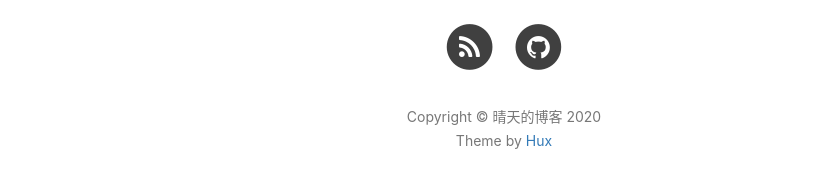
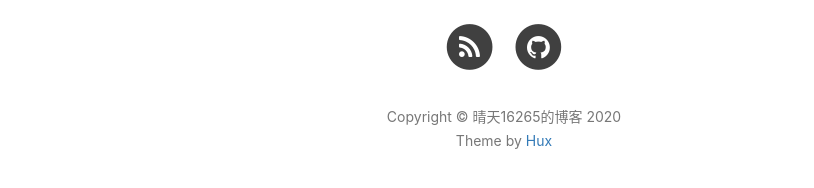
Before and after one commit to qingtian/qingtian.github.com, a Jekyll site: the page built from index.html, in a window 1280 px wide and 900 px high, scrolled down 2288 px. Shown: the part 663-851 px from the top of the window, without its empty margins (136-950 px from the left). Built offline with Jekyll 4.4.1, drawn with Linux system fonts in a browser that asks for light colours; nearby versions of some CDN libraries; the list of posts is cut into pages by our own code; comment, search, counter and statistics services are not loaded; some of the changed text lies outside the part shown.

Commit message:
博客名称调整，增大同名差异性，便于SEO优化

```diff
--- a/_config.yml
+++ b/_config.yml
@@ -1,6 +1,6 @@
 # Site settings
-title: 晴天的博客
-SEOTitle: 晴天的博客 | qingtian's Blog
+title: 晴天16265的博客
+SEOTitle: 晴天16265的博客 | qingtian16265's Blog
 header-img: img/home-bg.jpg
 email: qingtian16265@163.com
 description: "关注前端，交互，java技术"
```
Also changed, not shown: README.md.
